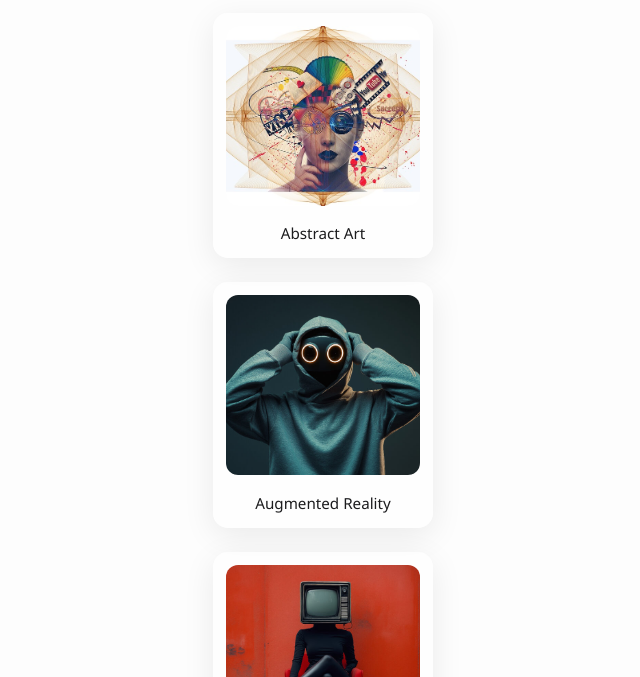
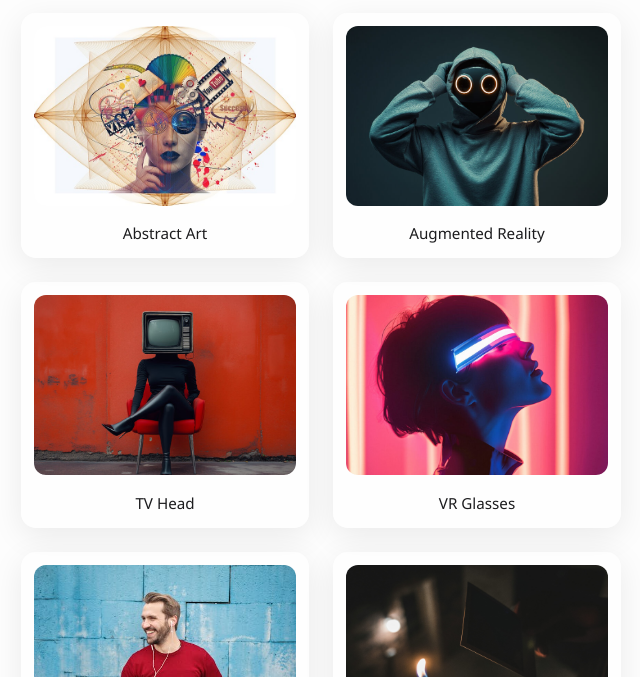
Before and after one commit to SXTH2105/Photo-Gallery-Group04-Project-KIT, a plain HTML site: page index.html in a window 1280 px wide. Shown: the part 543-1220 px from the top of the page, without its empty margins (319-959 px from the left). Drawn offline with Linux system fonts and the light colour scheme.

Commit message:
Modified the CSS

```diff
--- a/css/style.css
+++ b/css/style.css
@@ -100,10 +100,10 @@ input[type="submit"]:hover, input[type="reset"]:hover {
 }
 
 .image-grid {
-    padding-left: 500px ;
-    padding-right: 500px;
+    max-width: 600px; /* keeps the grid centered and narrow */
+    margin: 0 auto; /* centers the whole grid */
     display: grid;
-    grid-template-columns: repeat(auto-fit, minmax(220px, 1fr));
+    grid-template-columns: repeat(2, 1fr); /* 2 photos per row */
     gap: 1.5rem;
 }
 
@@ -113,10 +113,6 @@ input[type="submit"]:hover, input[type="reset"]:hover {
     padding: 0.8rem;
     box-shadow: 0 8px 32px rgba(0, 0, 0, 0.08);
     transition: transform 0.3s ease;
-}
-
-.image-grid figure:hover {
-    transform: scale(1.03);
 }
 
 .image-grid img {
```
